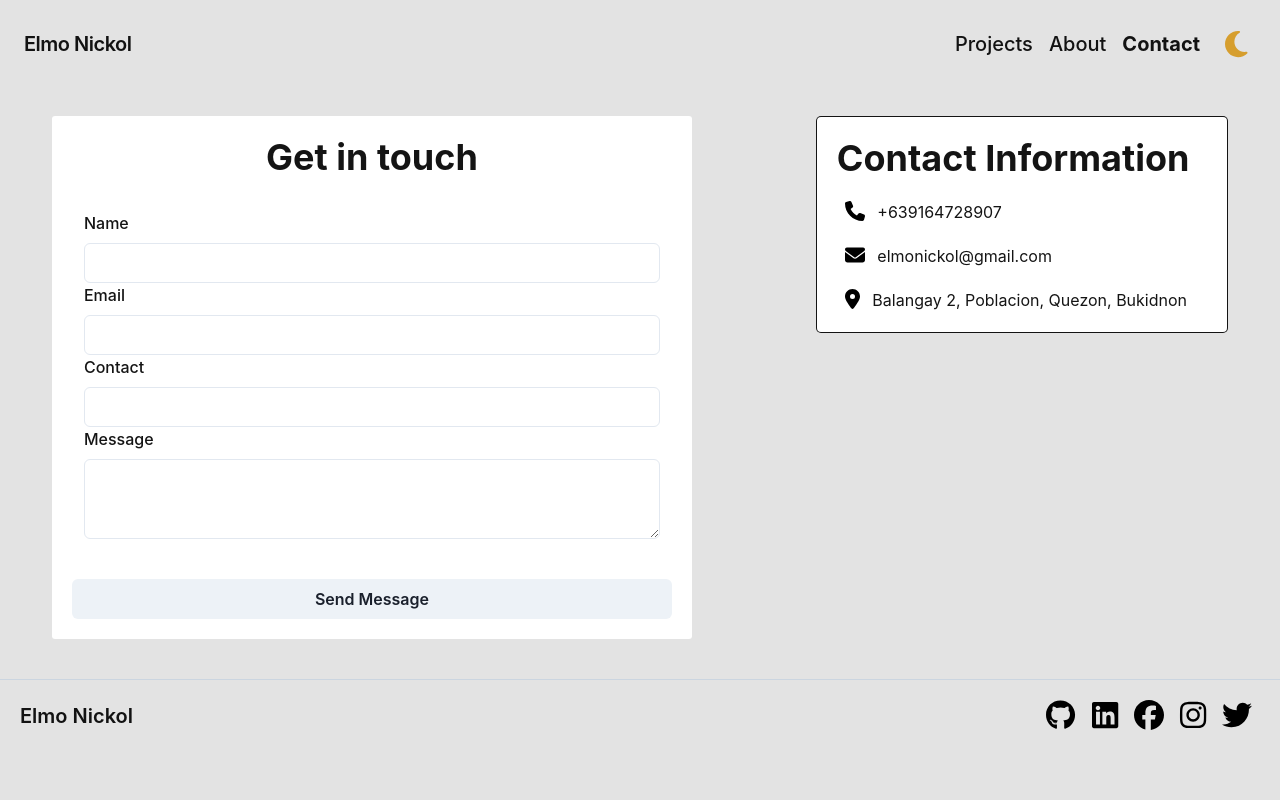
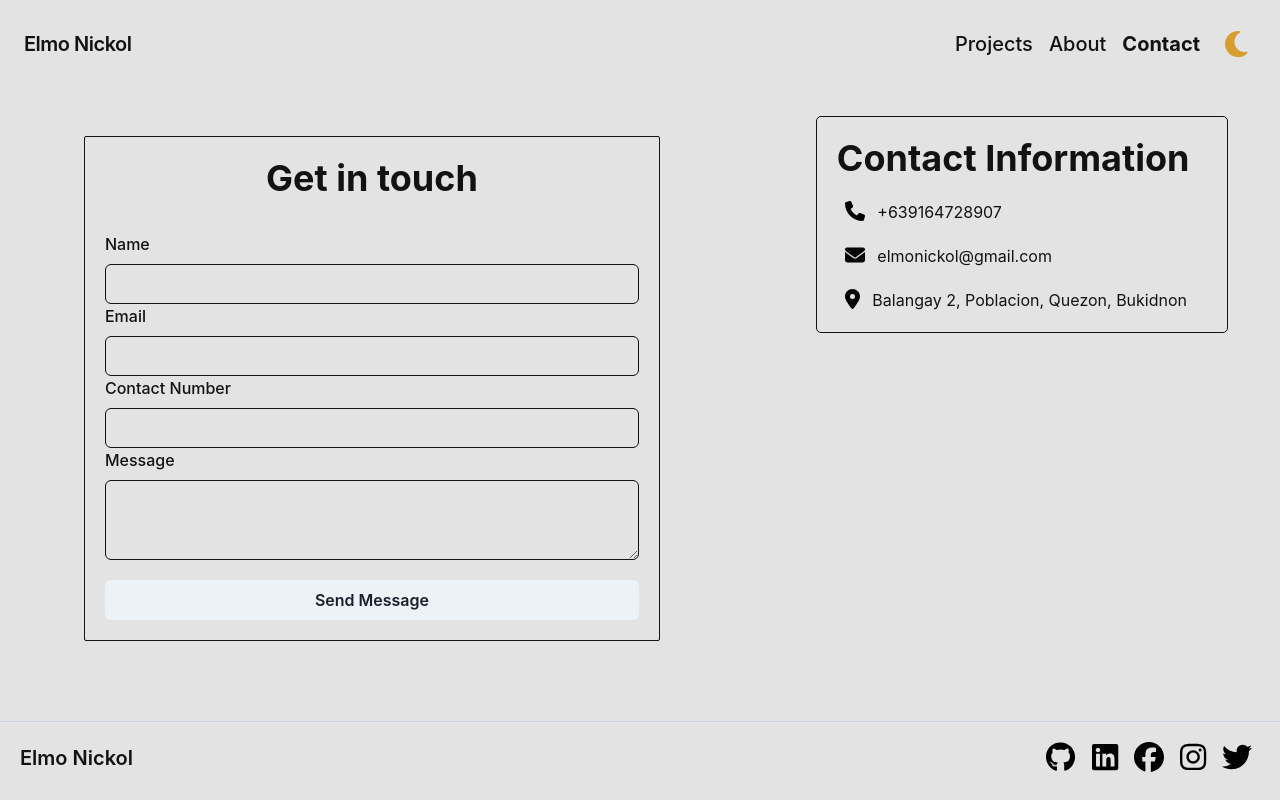
Before and after one commit to elmonickcool/my_portfolio, a Next.js app: page /contact in a window 1280 px wide. Built offline with nearby package versions, Linux system fonts and the light colour scheme.

Commit message:
required fields and redesign

```diff
--- a/src/pages/contact.js
+++ b/src/pages/contact.js
@@ -54,10 +54,26 @@ const Contact = () => {
   );
 
   const handleSubmit = async (event) => {
+    event.preventDefault();
+
+    // Check if any required field is empty
+    if (!name || !email || !contactnum || !message) {
+      alert("Please fill out all the required fields.");
+      return;
+    }
+
     const id = uuidv4();
-        event.preventDefault();
+
     try {
-            const docRef = await addDoc(collection(db, "contact"), { id, name, email, contactnum, message, timestamp: serverTimestamp() });
+      const docRef = await addDoc(collection(db, "contact"), {
+        id,
+        name,
+        email,
+        contactnum,
+        message,
+        timestamp: serverTimestamp()
+      });
+
       console.log("Document written with ID: ", docRef.id);
       setName('');
       setEmail('');
@@ -71,39 +87,36 @@ const Contact = () => {
 
   return (
     <>
-            <Flex flexDirection={["column", "row"]} justifyContent={["center","space-around"]} alignItems={["center", "flex-start"]}>
-                <Box w={["100%","50%"]} textAlign={["center", "left"]} bg='white' p={5} borderRadius={3}>
+      <Flex flexDirection={["column", "row"]} justifyContent={["center", "space-around"]} alignItems={["center", "flex-start"]}>
+        <Box w={["100%", "50%"]} textAlign={["center", "left"]} p={5} borderRadius={3}>
+          <Box mb={5} ms={3} me={3} border="1px" p={5} borderRadius={2}>
             {formSubmitted ? (
-                        <Heading size='lg' mb={8}>Thank you for filling out the form. I will reply to you via email.</Heading>
+              <Heading size="lg" mb={8}>Thank you for filling out the form. I will reply to you via email.</Heading>
             ) : (
-                        <Heading textAlign='center' mb={8}>Get in touch</Heading>
-                    )
-                    }
               <form onSubmit={handleSubmit}>
-                        <Box mb={5} ms={3} me={3}>
+                <Heading textAlign="center" mb={8}>Get in touch</Heading>
                 <FormControl>
                   <FormLabel>Name</FormLabel>
-                                <Input type='text' name='name' value={name} onChange={handleChange} />
+                  <Input type="text" border="1px" name="name" value={name} onChange={handleChange} />
                 </FormControl>
                 <FormControl>
                   <FormLabel>Email</FormLabel>
-                                <Input type='email' name='email' value={email} onChange={handleChange} />
+                  <Input type="email" border="1px" name="email" value={email} onChange={handleChange} />
                 </FormControl>
                 <FormControl>
-                                <FormLabel>Contact</FormLabel>
-                                <Input type='text' name='contactnum' value={contactnum} onChange={handleChange} />
+                  <FormLabel>Contact Number</FormLabel>
+                  <Input type="number" pattern="[0-9]*" inputMode="numeric" border="1px" name="contactnum" value={contactnum} onChange={handleChange} />
                 </FormControl>
                 <FormControl>
                   <FormLabel>Message</FormLabel>
-                                <Textarea name='message' value={message} onChange={handleChange} />
+                  <Textarea name="message" border="1px" value={message} onChange={handleChange} />
                 </FormControl>
+                <Button type="submit" onClick={handleSubmit} mt={5} w={["50%", "100%"]}>Send Message</Button>
+              </form>
+            )}
           </Box>
-                        <Button type='submit' onClick={handleSubmit} mt={5} w={["50%","100%"]}>
-                            Send Message
-                        </Button>
-                    </form>
         </Box>
-                <Box border="1px" borderRadius={5} p={5} ml={[0,5]} mt={[10,0]} bg='white'>
+        <Box border="1px" borderRadius={5} p={5} ml={[0, 5]} mt={[10, 0]}>
           <Heading mb={5} >Contact Information</Heading>
           <Box me={5} textAlign={["center", "left"]}>
             <Text mt={5}>
@@ -120,11 +133,8 @@ const Contact = () => {
               </Text>
             </Link>
           </Box>
-
         </Box>
-
       </Flex>
-
     </>
   );
 }
```
Lines whose indentation alone changed are shown as unchanged.
